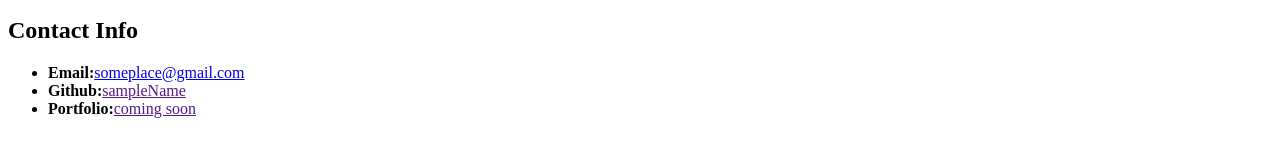
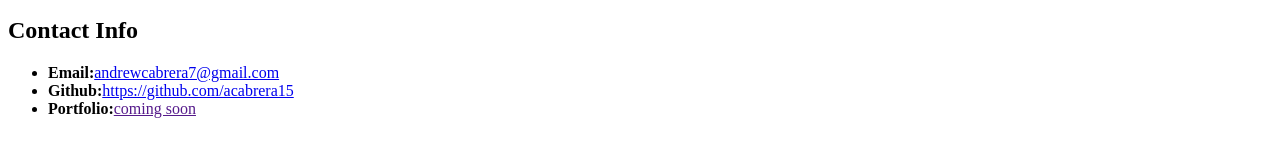
Before and after one commit to acabrera15/Student-Bio, a plain HTML site: page index.html in a window 1280 px wide. Shown: the part 368-524 px from the top of the page. Drawn offline with Linux system fonts and the light colour scheme.

Commit message:
added the correct contact info

```diff
--- a/index.html
+++ b/index.html
@@ -18,8 +18,8 @@
     <h2>Contact Info</h2>
 
     <ul>
-        <li><strong>Email:</strong><a href="mailto: someplace@gmail.com">someplace@gmail.com</a></li>
-        <li><strong>Github:</strong><a href="">sampleName</a></li>
+        <li><strong>Email:</strong><a href="mailto: andrewcabrera7@gmail.com">andrewcabrera7@gmail.com</a></li>
+        <li><strong>Github:</strong><a href="https://github.com/acabrera15" target="_blank">https://github.com/acabrera15</a></li>
         <li><strong>Portfolio:</strong><a href="">coming soon</a></li>
     </ul>
 </body>
```
